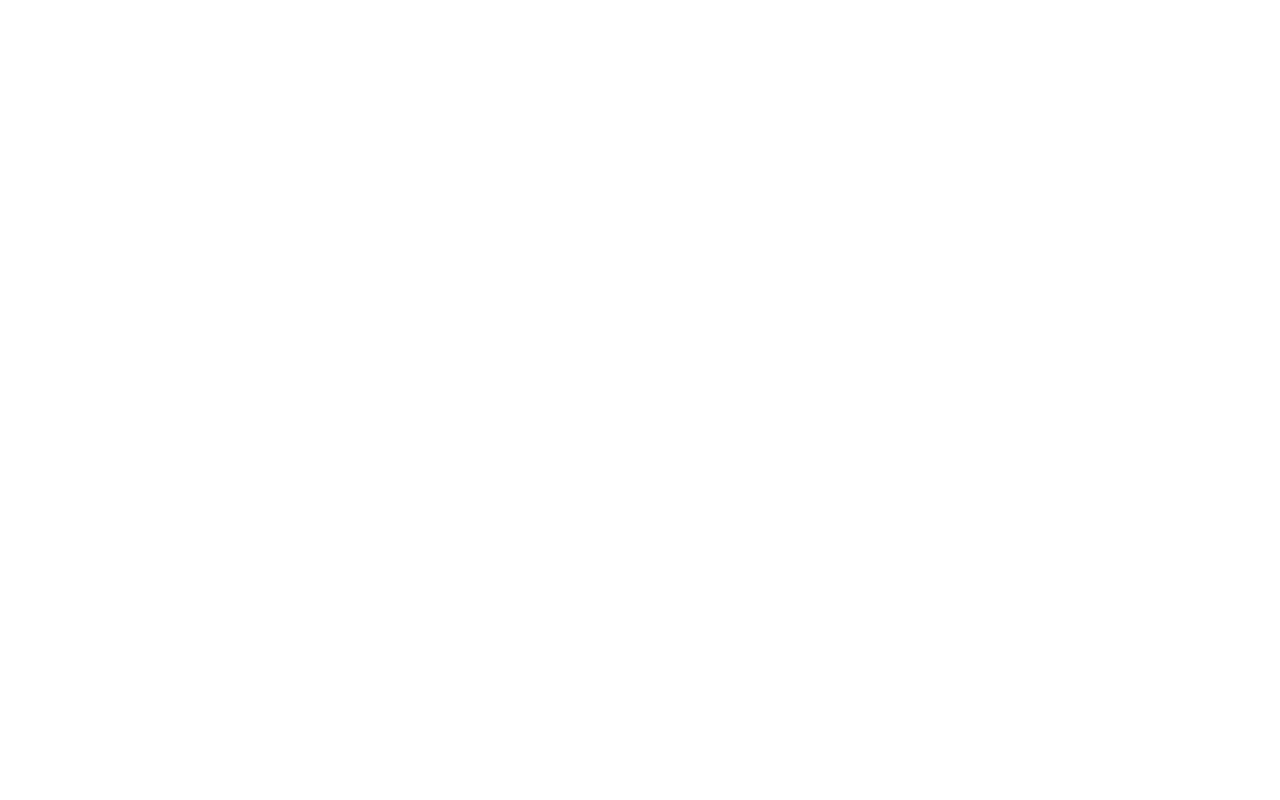
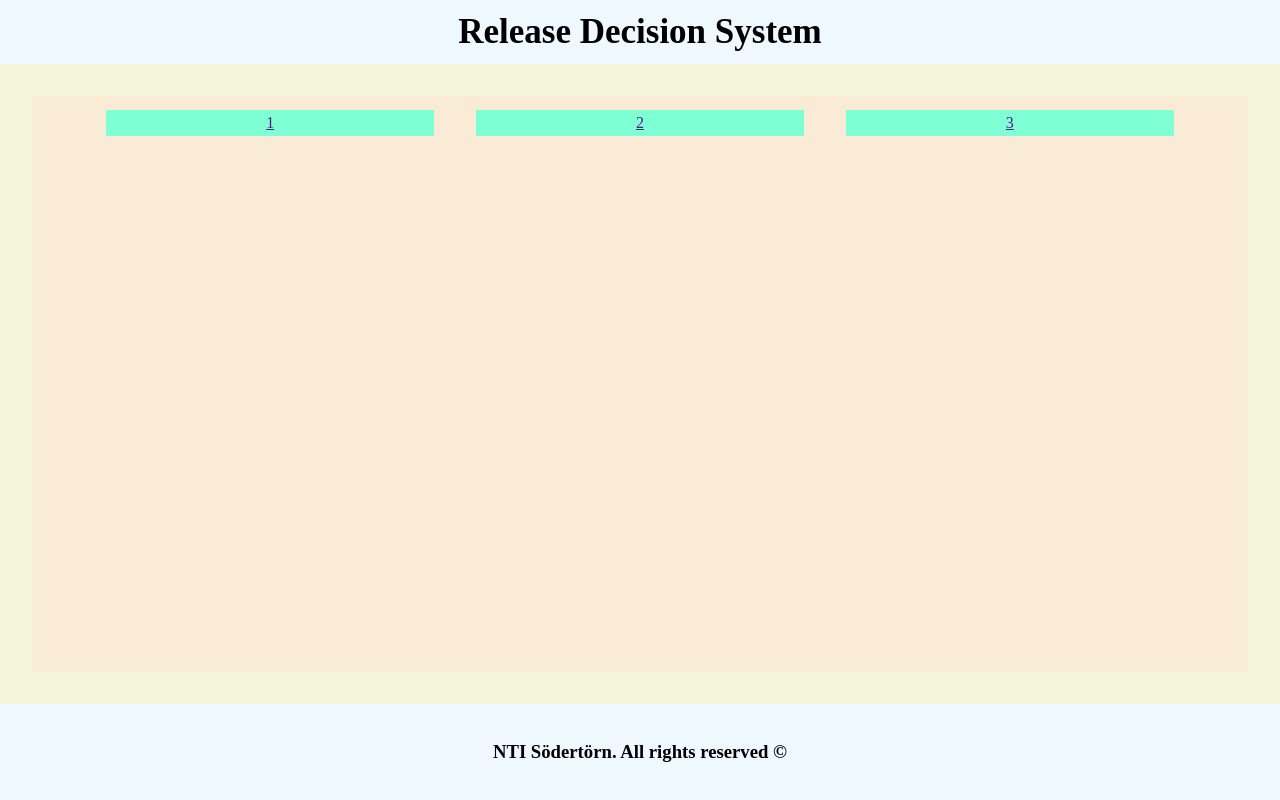
Before and after one commit to PavleMilo/Release-Decision-System, a plain HTML site: page Frontend/HTML/index.html in a window 1280 px wide. Drawn offline with Linux system fonts and the light colour scheme.

Commit message:
har lagt till knappar för att kunna filtrera, nästa steg är att lägga till så att man söka

```diff
--- a/Frontend/HTML/index.html
+++ b/Frontend/HTML/index.html
@@ -5,20 +5,30 @@
     <meta charset="UTF-8">
     <meta name="viewport" content="width=device-width, initial-scale=1.0">
     <title>Release Decision System</title>
-    <link rel="stylesheet" href="/style.css">
-    <script src="/JS/script.js" defer></script>
+    <link rel="stylesheet" href="/Frontend/style.css">
+    <script src="/Frontend/JS/script.js" defer></script>
 </head>
 
 <body>
     <header>
+        <h1>Release Decision System</h1>
         <nav>
 
         </nav>
     </header>
     <main>
-
+        <section id="parent-container">
+            <nav-container id="parent-nav">
+                <nav id="child-nav">
+                    <a href="" class="container-nav">1</a>
+                    <a href="" class="container-nav">2</a>
+                    <a href="" class="container-nav">3</a>
+                </nav>
+            </nav-container>
+        </section>
     </main>
     <footer>
+        <h3>NTI Södertörn. All rights reserved ©</h3>
     </footer>
 </body>
 
--- a/Frontend/style.css
+++ b/Frontend/style.css
@@ -0,0 +1,76 @@
+* {
+    margin: 0;
+    padding: 0;
+    box-sizing: border-box;
+}
+
+header {
+    width: 100vw;
+    height: 8vh;
+    background-color: aliceblue;
+    display: flex;
+    justify-content: center;
+    align-items: center;
+}
+
+main {
+    width: 100vw;
+    height: 80vh;
+    background-color: beige;
+    display: flex;
+    justify-content: center;
+    align-items: center;
+}
+
+header h1 {
+    font-size: 35px;
+}
+
+#parent-container {
+    width: 95vw;
+    height: 90%;
+    background-color: antiquewhite;
+}
+
+#parent-nav {
+    display: flex;
+    width: 100%;
+    height: 10%;
+    justify-content: center;
+    align-items: center;
+}
+
+#child-nav {
+    display: flex;
+    flex-wrap: wrap;
+    justify-content: space-around;
+    align-items: stretch;
+    gap: 15px;
+    width: 90%;
+    height: 50%;
+
+}
+
+.container-nav {
+    display: flex;
+    justify-content: center;
+    align-items: center;
+    width: 30%;
+    max-height: 90%;
+    background-color: aquamarine;
+}
+
+#child-svar {
+    width: 85%;
+    height: 90%;
+    background-color: black;
+}
+
+footer {
+    width: 100vw;
+    height: 12vh;
+    background-color: aliceblue;
+    display: flex;
+    justify-content: center;
+    align-items: center;
+}
```
